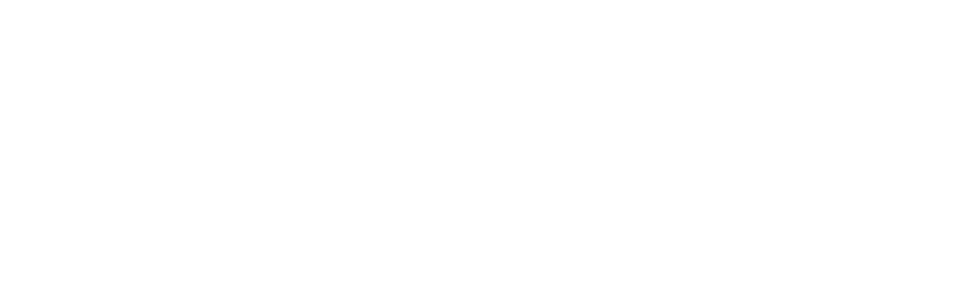
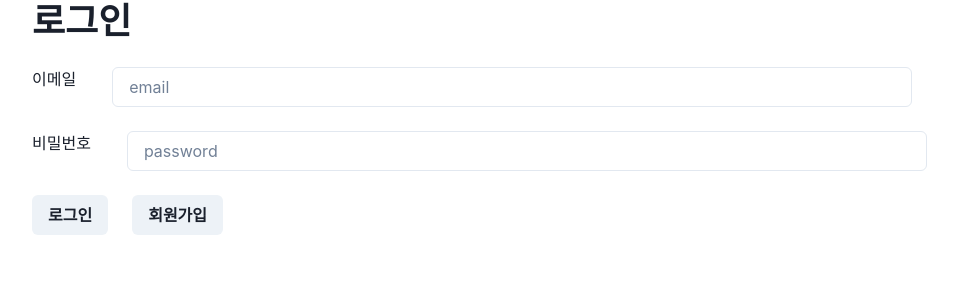
Before and after one commit to Reservation23/Front, a React (Create React App) app: page /signin in a window 1280 px wide. Before the commit this address had no page. Shown: the top 300 px of the page, without its empty margins (158-1116 px from the left). Built offline with nearby package versions, Linux system fonts and the light colour scheme.

Commit message:
feat : Signin(로그인) 페이지 연결

```diff
--- a/src/components/molecules/LoginForm.tsx
+++ b/src/components/molecules/LoginForm.tsx
@@ -11,12 +11,12 @@
 import ButtonList from './ButtonList';
 import { useNavigate } from 'react-router-dom';
 
-type LoginData = {
+export type LoginData = {
   username: string;
   password: string;
 };
 
-type LoginFormProps = Omit<FormControlProps, 'onSubmit'> & {
+export type LoginFormProps = Omit<FormControlProps, 'onSubmit'> & {
   onSubmit: (value: LoginData) => void;
 };
 
@@ -28,7 +28,8 @@
 
   const navigate = useNavigate();
 
-  const handleSubmit = () => {
+  const handleSubmit: React.FormEventHandler<HTMLFormElement> = (e) => {
+    e.preventDefault();
     onSubmit({ username, password });
   };
 
--- a/src/components/templeit/signinTemplate.tsx
+++ b/src/components/templeit/signinTemplate.tsx
@@ -1,7 +1,24 @@
 import React from 'react';
 
-const signinTemplate = () => {
-  return <div></div>;
+import LoginForm, { LoginFormProps } from '../molecules/LoginForm';
+
+import { Box, BoxProps, Heading } from '@chakra-ui/react';
+
+interface SigninTemplateProps {
+  templateStyle: BoxProps;
+  loginForm: LoginFormProps;
+}
+
+const SigninTemplate: React.FC<SigninTemplateProps> = ({
+  loginForm,
+  templateStyle,
+}) => {
+  return (
+    <Box {...templateStyle}>
+      <Heading>로그인</Heading>
+      <LoginForm {...loginForm} />
+    </Box>
+  );
 };
 
-export default signinTemplate;
+export default SigninTemplate;
--- a/src/pages/routes.tsx
+++ b/src/pages/routes.tsx
@@ -2,6 +2,7 @@
 import GlobalLayout from './_layout';
 import Index from './index';
 import SignUpIndex from './signup';
+import SigninIndex from './signin';
 
 export const routes = [
   {
@@ -14,8 +15,17 @@
         element: <SignUpIndex />,
         index: true,
       },
+      {
+        path: 'signin',
+        element: <SigninIndex />,
+        index: true,
+      },
     ],
   },
 ];
 
-export const pages = [{ route: '/' }, { route: '/signup' }];
+export const pages = [
+  { route: '/' },
+  { route: '/signup' },
+  { route: '/signin' },
+];
--- /dev/null
+++ b/src/pages/signin/index.tsx
@@ -0,0 +1,28 @@
+import React from 'react';
+
+import { LoginData } from '../../components/molecules/LoginForm';
+
+import SigninTemplate from '../../components/templeit/signinTemplate';
+
+const SigninIndex = () => {
+  const onSubmit = async (value: LoginData) => {
+    // api 연동
+  };
+  return (
+    <SigninTemplate
+      templateStyle={{
+        width: ['100%', '100%', '100%', 900],
+        margin: '0 auto',
+        display: 'flex',
+        flexDir: 'column',
+        gap: 6,
+      }}
+      loginForm={{
+        onSubmit,
+        whiteSpace: 'nowrap',
+      }}
+    />
+  );
+};
+
+export default SigninIndex;
```
